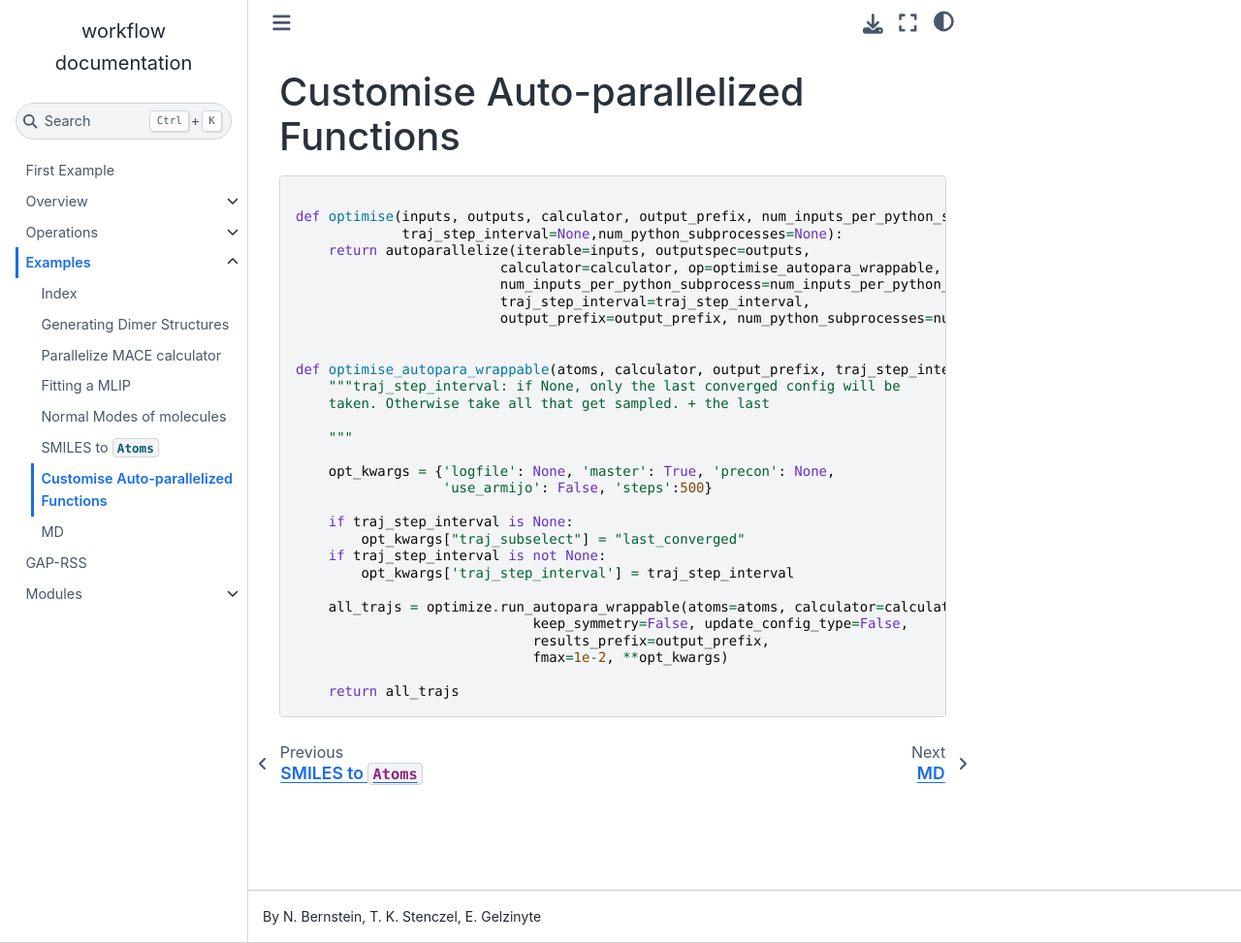
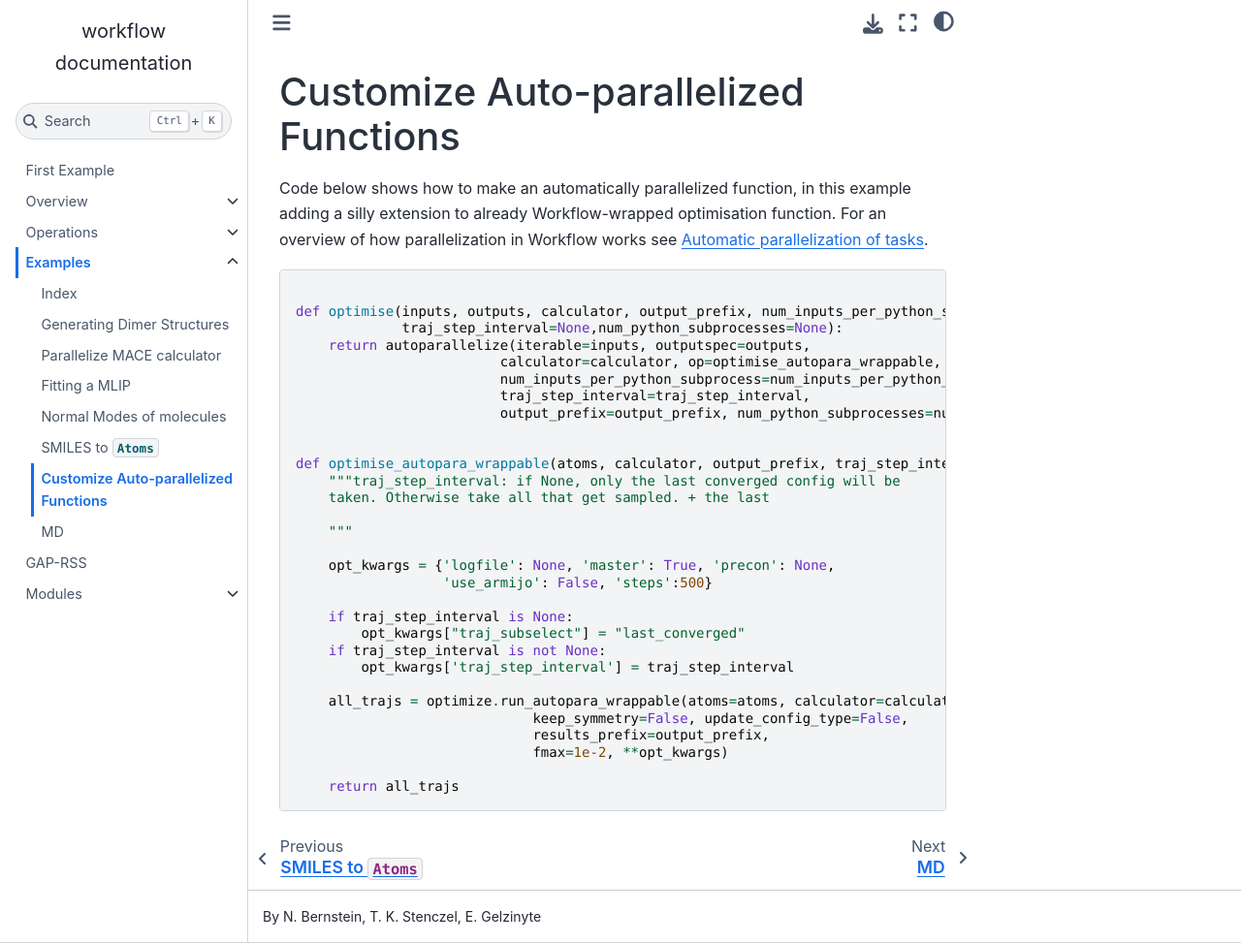
Before and after one commit to libAtoms/workflow, a Sphinx documentation site: the page built from docs/source/examples.autopara.md, in a window 1280 px wide and 973 px high. Shown: the whole window at 97% size. Built offline with Sphinx 7.4.7 and the Sphinx Book theme 1.1.4, drawn with Linux system fonts in a browser that asks for light colours; pages that are not in the unit, such as notebooks, are missing from menus.

Commit message:
start cleaning up optimization docs

````diff
--- a/docs/source/examples.autopara.md
+++ b/docs/source/examples.autopara.md
@@ -1,4 +1,6 @@
-# Customise Auto-parallelized Functions
+# Customize Auto-parallelized Functions
+
+Code below shows how to make an automatically parallelized function, in this example adding a silly extension to already Workflow-wrapped optimisation function. For an overview of how parallelization in Workflow works see [Automatic parallelization of tasks](overview.parallelisation.rst).
 
 ```
 
````
Also changed, not shown: 1 other file.
